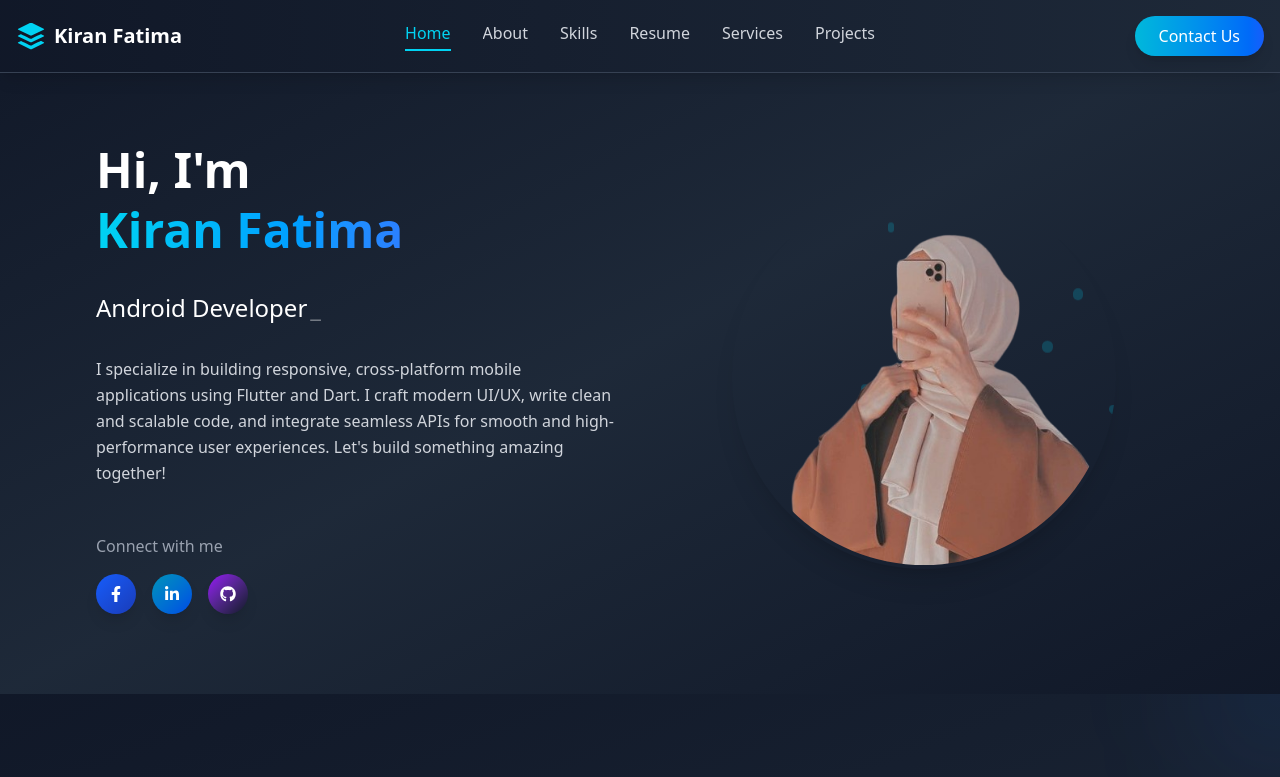
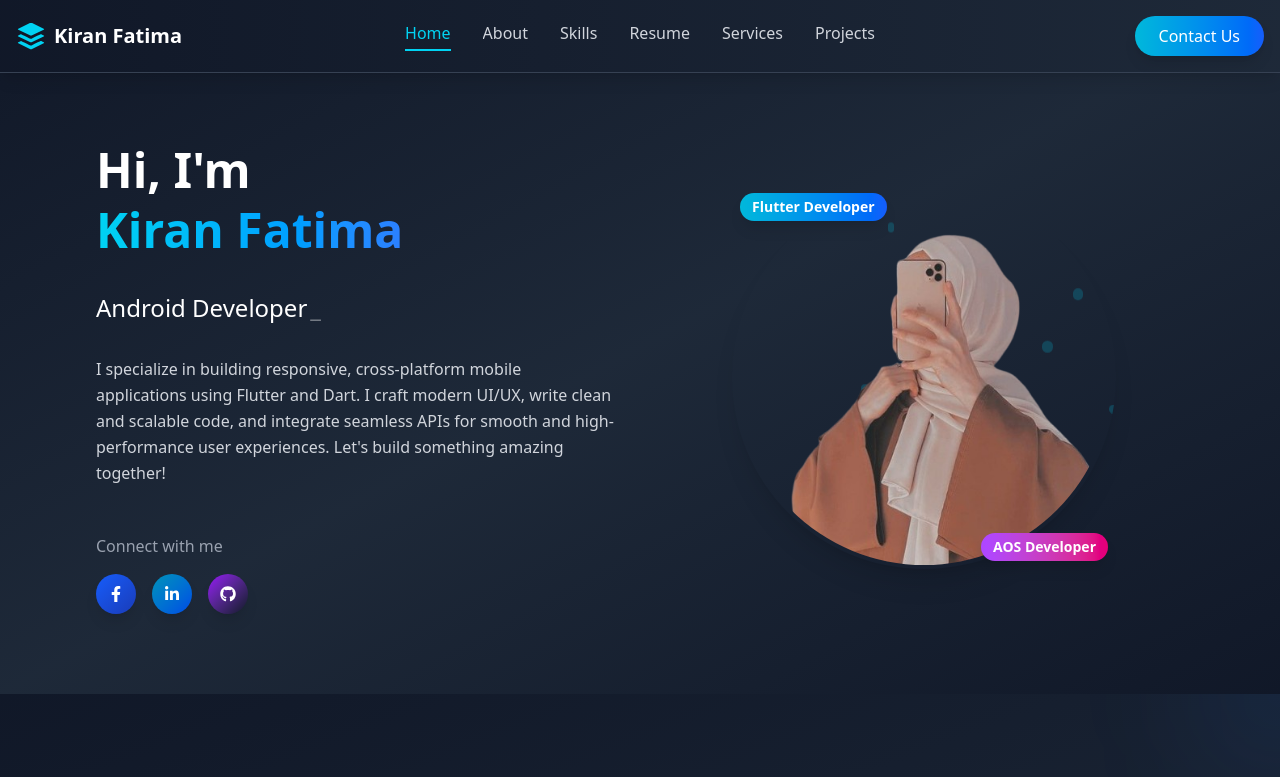
Before and after one commit to waqas-bhatti333/Kiran-Fatima, a React (Vite) app: page / in a window 1280 px wide. Shown: the top 777 px of the page. Built offline with nearby package versions, Linux system fonts and the light colour scheme.

Commit message:
badges add left to right

```diff
--- a/src/component/HeroSection.jsx
+++ b/src/component/HeroSection.jsx
@@ -10,12 +10,12 @@ const HeroSection = () => {
     AOS.init({
       offset: 100,
       duration: 800,
-      easing: 'ease-in-out',
-      once: true
+      easing: "ease-in-out",
+      once: true,
     });
 
     // Add floating particles styles dynamically
-    const style = document.createElement('style');
+    const style = document.createElement("style");
     style.textContent = `
       @keyframes float {
         0% { transform: translateY(0) rotate(0deg); opacity: 0.2; }
@@ -42,9 +42,14 @@ const HeroSection = () => {
 
   return (
     <Fragment>
-      <section id="home" className="relative overflow-hidden bg-gradient-to-br from-gray-900 via-gray-800 to-gray-900 py-20 ">
+      <section
+        id="home"
+        className="relative overflow-hidden bg-gradient-to-br from-gray-900 via-gray-800 to-gray-900 py-20 "
+      >
         <div className="container mx-auto px-6 md:px-12 lg:px-24 mt-15">
-          <div className="flex flex-col md:flex-row items-center justify-between gap-12">
+          {/* === Layout reversed on mobile === */}
+          <div className="flex flex-col-reverse md:flex-row items-center justify-between gap-12">
+
             {/* Text Content */}
             <div className="w-full md:w-1/2 space-y-8">
               <h1
@@ -67,7 +72,11 @@ const HeroSection = () => {
                 data-aos-delay="400"
               >
                 <Typewriter
-                  words={["Flutter Developer", "Android Developer", "UI/UX Specialist"]}
+                  words={[
+                    "Flutter Developer",
+                    "Android Developer",
+                    "UI/UX Specialist",
+                  ]}
                   loop={0}
                   cursor
                   cursorStyle="_"
@@ -82,22 +91,32 @@ const HeroSection = () => {
                 data-aos="zoom-in-up"
                 data-aos-delay="600"
               >
-                I specialize in building responsive, cross-platform mobile applications using Flutter and Dart.
-                I craft modern UI/UX, write clean and scalable code, and integrate seamless APIs for smooth
-                and high-performance user experiences. Let's build something amazing together!
+                I specialize in building responsive, cross-platform mobile
+                applications using Flutter and Dart. I craft modern UI/UX, write
+                clean and scalable code, and integrate seamless APIs for smooth
+                and high-performance user experiences. Let's build something
+                amazing together!
               </p>
 
-              <div
-                className="pt-4"
-                data-aos="fade-up"
-                data-aos-delay="800"
-              >
+              <div className="pt-4" data-aos="fade-up" data-aos-delay="800">
                 <h3 className="text-gray-400 mb-4">Connect with me</h3>
                 <div className="flex gap-4">
                   {[
-                    { icon: <FaFacebookF />, color: "from-blue-600 to-blue-800", url: "#" },
-                    { icon: <FaLinkedinIn />, color: "from-cyan-600 to-blue-700", url: "https://www.linkedin.com/in/kiran-fatima-41133431b" },
-                    { icon: <FaGithub />, color: "from-purple-600 to-gray-900", url: "https://github.com/kirankiran12" }
+                    {
+                      icon: <FaFacebookF />,
+                      color: "from-blue-600 to-blue-800",
+                      url: "#",
+                    },
+                    {
+                      icon: <FaLinkedinIn />,
+                      color: "from-cyan-600 to-blue-700",
+                      url: "https://www.linkedin.com/in/kiran-fatima-41133431b",
+                    },
+                    {
+                      icon: <FaGithub />,
+                      color: "from-purple-600 to-gray-900",
+                      url: "https://github.com/kirankiran12",
+                    },
                   ].map((social, index) => (
                     <button
                       key={index}
@@ -130,7 +149,7 @@ const HeroSection = () => {
                         top: `${Math.random() * 100}%`,
                         left: `${Math.random() * 100}%`,
                         animationDuration: `${Math.random() * 10 + 10}s`,
-                        animationDelay: `${Math.random() * 5}s`
+                        animationDelay: `${Math.random() * 5}s`,
                       }}
                     />
                   ))}
@@ -149,6 +168,14 @@ const HeroSection = () => {
                   group-hover:shadow-cyan-500/30"
                 />
 
+                {/* === Added Text Badges === */}
+                <span className="absolute top-2 left-2 bg-gradient-to-r from-cyan-500 to-blue-600 text-white text-xs md:text-sm font-semibold px-3 py-1 rounded-full shadow-lg z-20">
+                  Flutter Developer
+                </span>
+                <span className="absolute bottom-2 right-2 bg-gradient-to-r from-purple-500 to-pink-600 text-white text-xs md:text-sm font-semibold px-3 py-1 rounded-full shadow-lg z-20">
+                  AOS Developer
+                </span>
+
                 {/* Animated border rings */}
                 <div className="absolute inset-0 rounded-full border-4 border-transparent group-hover:border-white/30 transition-all duration-1000 scale-95 group-hover:scale-105" />
                 <div className="absolute inset-0 rounded-full border-4 border-transparent group-hover:border-cyan-400/40 transition-all duration-700 scale-90 group-hover:scale-100 delay-75" />
@@ -160,12 +187,12 @@ const HeroSection = () => {
                       key={i}
                       className="absolute rounded-full bg-cyan-400 animate-float"
                       style={{
-                        width: '6px',
-                        height: '6px',
+                        width: "6px",
+                        height: "6px",
                         top: `${Math.random() * 100}%`,
                         left: `${Math.random() * 100}%`,
                         animationDuration: `${Math.random() * 5 + 5}s`,
-                        animationDelay: `${Math.random() * 2}s`
+                        animationDelay: `${Math.random() * 2}s`,
                       }}
                     />
                   ))}
```
